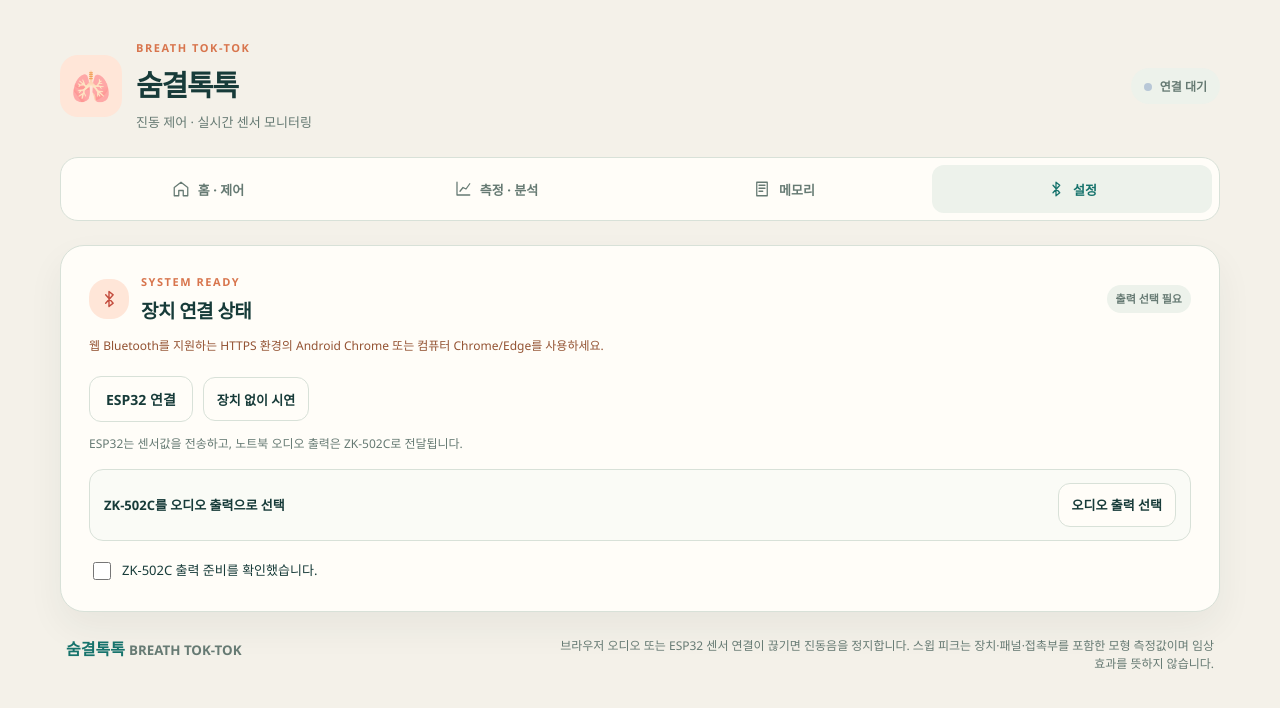
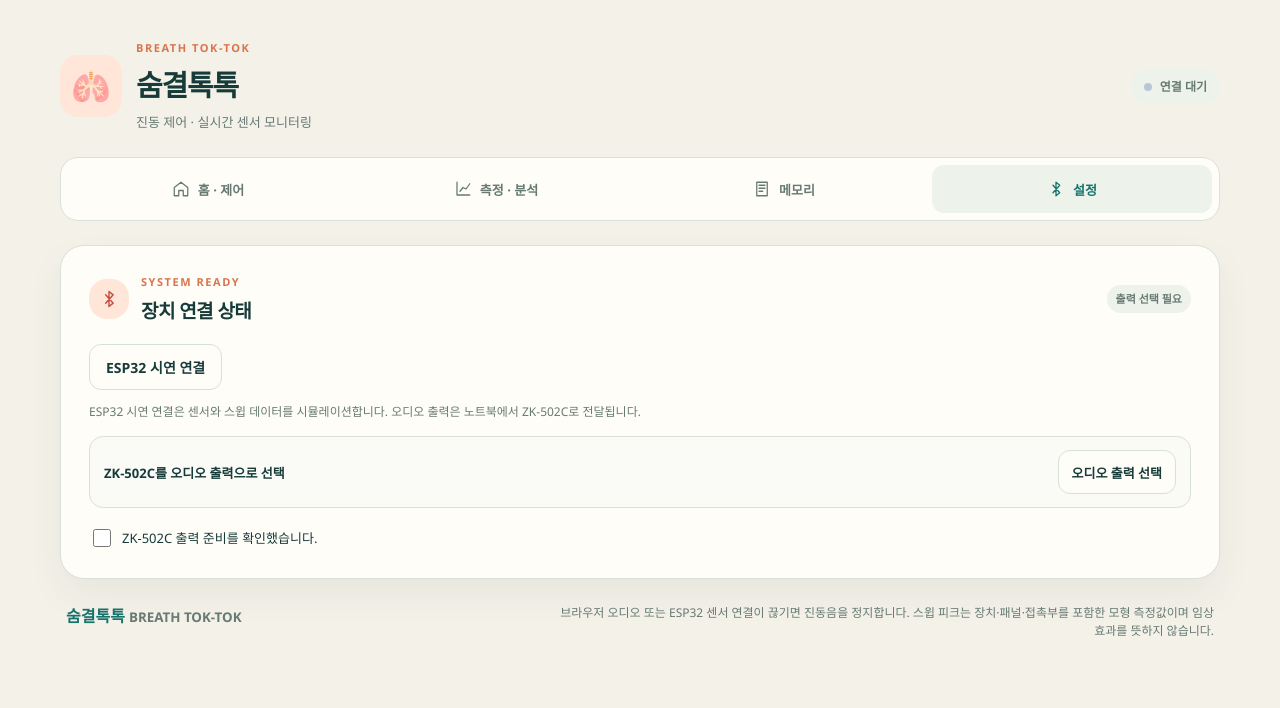
Before and after one commit to subegedei/university_capstone_competiton, a Next.js app in the folder university_capstone_competition/breath/: page / in a window 1280 px wide. Both pictures are taken after a click on the button "센서 스윕에는 ESP32 연결이 필요합니다 · 설정 →". Shown: the top 708 px of the page. Built offline with nearby package versions, Linux system fonts and the light colour scheme.

Commit message:
Switch connection UI to ESP32 demo mode

```diff
--- a/university_capstone_competition/breath/app/page.tsx
+++ b/university_capstone_competition/breath/app/page.tsx
@@ -32,8 +32,6 @@ export default function Dashboard() {
   const [presets, setPresets] = useState<Array<SavedPreset | null>>([null, null, null, null, null]);
   const [screen, setScreen] = useState<Screen>("home");
   const [remaining, setRemaining] = useState<number | null>(null);
-  const [bleSupported, setBleSupported] = useState(false);
-  useEffect(() => { setBleSupported(window.isSecureContext && !!navigator.bluetooth); }, []);
   useEffect(() => {
     try {
       const saved = window.localStorage.getItem(presetKey);
@@ -86,7 +84,7 @@ export default function Dashboard() {
   return <main className={`shell screen-shell-${screen}`} id="home">
     <header className="topbar">
       <div className="brand"><span className="brand-mark" aria-hidden="true">🫁</span><div><p className="eyebrow">BREATH TOK-TOK</p><h1>숨결톡톡</h1><p className="subtitle">진동 제어 · 실시간 센서 모니터링</p></div></div>
-      <span className={"connection-indicator " + (connected ? "connected" : "")}><span className="dot" />{view.mode === "demo" ? "시연 연결됨" : connected ? "ESP32 연결됨" : "연결 대기"}</span>
+      <span className={"connection-indicator " + (connected ? "connected" : "")}><span className="dot" />{view.mode === "demo" ? "ESP32 시연 연결됨" : connected ? "ESP32 연결됨" : "연결 대기"}</span>
       <nav className="section-nav" aria-label="주 메뉴">
         {([ ["home", "home", "홈 · 제어"], ["analysis", "chart", "측정 · 분석"], ["memory", "memory", "메모리"], ["settings", "connection", "설정"] ] as const).map(([id, icon, label]) => <button key={id} type="button" className={screen === id ? "active" : ""} aria-current={screen === id ? "page" : undefined} onClick={() => setScreen(id)}><UiIcon kind={icon} /><span>{label}</span></button>)}
       </nav>
@@ -94,12 +92,11 @@ export default function Dashboard() {
 
     <section className="setup panel" id="connection" aria-labelledby="connection-heading" hidden={screen !== "settings"}>
       <div className="panel-title"><div className="heading-with-icon"><span className="icon-tile"><UiIcon kind="connection" /></span><div><p className="eyebrow">SYSTEM READY</p><h2 id="connection-heading">장치 연결 상태</h2></div></div><span className={outputConfirmed ? "tag good" : "tag"}>{outputConfirmed ? "출력 준비됨" : "출력 선택 필요"}</span></div>
-      {!bleSupported && <p className="warning">웹 Bluetooth를 지원하는 HTTPS 환경의 Android Chrome 또는 컴퓨터 Chrome/Edge를 사용하세요.</p>}
       <div className="header-actions">
-        {connected ? <button className="connection connected" disabled={view.busy && !view.playing} onClick={() => void session.current?.disconnect()}><span className="dot" />{view.mode === "demo" ? "시연 연결 해제" : "ESP32 연결 해제"}</button>
-          : <><button className="connection" disabled={locked} onClick={() => void session.current?.connect(false)}>ESP32 연결</button><button className="secondary" disabled={locked} onClick={() => void session.current?.connect(true)}>장치 없이 시연</button></>}
+        {connected ? <button className="connection connected" disabled={view.busy && !view.playing} onClick={() => void session.current?.disconnect()}><span className="dot" />ESP32 시연 연결 해제</button>
+          : <button className="connection" disabled={locked} onClick={() => void session.current?.connect(true)}>ESP32 시연 연결</button>}
       </div>
-      <p className="helper">ESP32는 센서값을 전송하고, 노트북 오디오 출력은 ZK-502C로 전달됩니다.</p>
+      <p className="helper">ESP32 시연 연결은 센서와 스윕 데이터를 시뮬레이션합니다. 오디오 출력은 노트북에서 ZK-502C로 전달됩니다.</p>
       <div className="output-row"><span>{outputLabel}</span><button className="secondary" disabled={locked} onClick={() => void selectOutput()}>오디오 출력 선택</button></div>
       <label className="checkbox"><input type="checkbox" checked={outputConfirmed} disabled={locked} onChange={(event) => setOutputConfirmed(event.target.checked)} />ZK-502C 출력 준비를 확인했습니다.</label>
       {audioMessage && <p className="helper" role="status">{audioMessage}</p>}
@@ -145,7 +142,7 @@ export default function Dashboard() {
       </article>
 
       <aside className="side-stack" id="sensors" aria-label="스윕 중 센서 상태" hidden={screen !== "analysis" || !view.sweeping}>
-        <article className="panel live"><div className="panel-title"><h2>실시간 상태</h2><span className="tag">{connected ? "BLE" : "OFFLINE"}</span></div>
+        <article className="panel live"><div className="panel-title"><h2>실시간 상태</h2><span className="tag">{view.mode === "demo" ? "시연" : connected ? "BLE" : "OFFLINE"}</span></div>
           <Metric label="설정된 출력 주파수" text={view.playing ? value(frequency, "Hz", 0) : "—"} />
           <Metric label="설정된 출력 레벨" text={view.playing ? value(intensity, "%", 0) : "—"} />
           <Metric label="남은 시간" text={view.playing && !view.sweeping && remaining !== null ? time(remaining) : "--:--"} />
--- a/university_capstone_competition/breath/lib/session.ts
+++ b/university_capstone_competition/breath/lib/session.ts
@@ -101,8 +101,10 @@ export class MeasurementSession {
     this.patch({ telemetry: data });
     if (data.status === "error") {
       const message = data.error || "ESP32 센서 오류를 확인하세요.";
-      if (this.view.sweeping) void this.stop(message);
-      else this.patch({ message: message + " · 오디오 출력은 별도로 유지됩니다." });
+      if (this.view.sweeping) {
+        if (this.collect) this.collect.invalid = data;
+        this.patch({ message: message + " · 시연 응답으로 전환합니다." });
+      } else this.patch({ message: message + " · 오디오 출력은 별도로 유지됩니다." });
       return;
     }
     const collector = this.collect;
```
